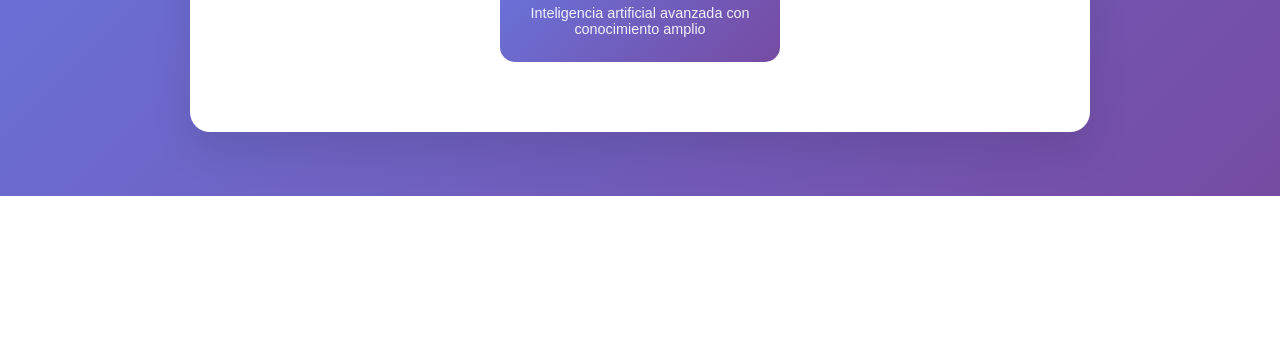
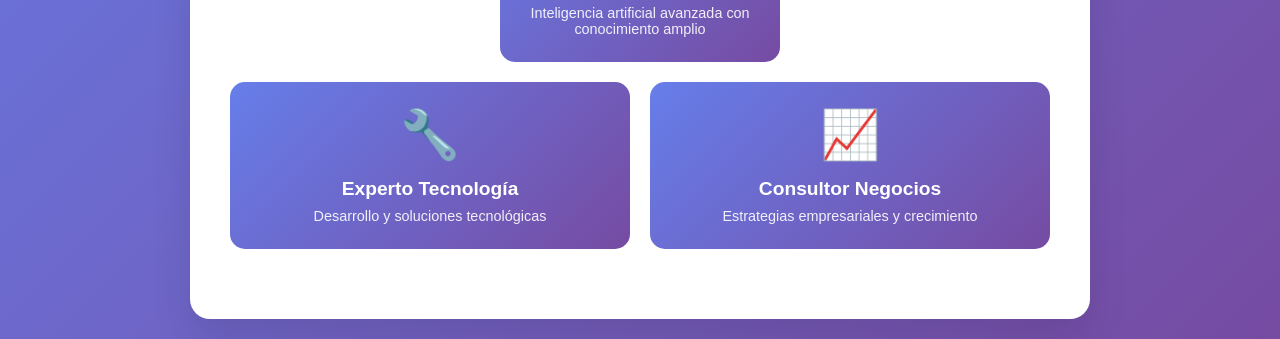
Before and after one commit to CbasLugo/sistema-agentes-ia, a plain HTML site: page index.html in a window 1280 px wide. Shown: the part 604-943 px from the top of the page. Before the commit the page ends 800 px from the top, so only its background shows below. Drawn offline with Linux system fonts and the light colour scheme.

Commit message:
Update index.html
JavaScript corregido

```diff
--- a/index.html
+++ b/index.html
@@ -225,6 +225,19 @@
                         <span class="icon">🧠</span>
                         <div class="title">IA Experta</div>
                         <div class="description">Inteligencia artificial avanzada con conocimiento amplio</div>
+
+                    </button>
+
+                    <button class="agent-card" onclick="consultarAgente('tecnologia')">
+                        <span class="icon">🔧</span>
+                        <div class="title">Experto Tecnología</div>
+                        <div class="description">Desarrollo y soluciones tecnológicas</div>
+                    </button>
+
+                    <button class="agent-card" onclick="consultarAgente('negocios')">
+                        <span class="icon">📈</span>
+                        <div class="title">Consultor Negocios</div>
+                        <div class="description">Estrategias empresariales y crecimiento</div>
                     </button>
                 </div>
             </div>
@@ -241,6 +254,8 @@
     </div>
 
     <script>
+        // JAVASCRIPT CORREGIDO - Reemplazar en tu HTML
+
         // Permitir enviar con Enter
         document.getElementById('pregunta').addEventListener('keypress', function(e) {
             if (e.key === 'Enter') {
@@ -257,12 +272,20 @@
                 return;
             }
 
+            // MAPEAR NOMBRES DE FRONTEND A BACKEND
+            let tipoBackend = tipo;
+            if (tipo === 'inmobiliario-smart') tipoBackend = 'inmobiliario';
+            if (tipo === 'financiero-smart') tipoBackend = 'financiero';
+            if (tipo === 'ia-real') tipoBackend = 'general';
+            // 'tecnologia' y 'negocios' se mantienen igual
+
             // Mostrar loading
             document.getElementById('loading').style.display = 'block';
             document.getElementById('resultado').style.display = 'none';
 
             try {
-                const response = await fetch(`https://sistema-agentes-ia.onrender.com/agente-${tipo}/${encodeURIComponent(pregunta)}`);
+                // URL CORREGIDA - SIN EL GUIÓN
+                const response = await fetch(`https://sistema-agentes-ia.onrender.com/agente/${tipoBackend}/${encodeURIComponent(pregunta)}`);
                 const data = await response.json();
 
                 // Ocultar loading
@@ -284,16 +307,22 @@
         }
 
         function mostrarRespuesta(data, tipo) {
+            // ICONOS COMPLETOS - TODOS LOS 5 AGENTES
             const iconos = {
                 'inmobiliario-smart': '🏠',
                 'financiero-smart': '💰',
-                'ia-real': '🧠'
+                'ia-real': '🧠',
+                'tecnologia': '🔧',
+                'negocios': '📈'
             };
 
+            // NOMBRES COMPLETOS - TODOS LOS 5 AGENTES
             const agentNames = {
                 'inmobiliario-smart': 'Consultor Inmobiliario',
                 'financiero-smart': 'Asesor Financiero',
-                'ia-real': 'IA Experta'
+                'ia-real': 'IA Experta',
+                'tecnologia': 'Experto Tecnología',
+                'negocios': 'Consultor Negocios'
             };
 
             let contenido = `
@@ -344,6 +373,3 @@
                 block: 'start'
             });
         }
-    </script>
-</body>
-</html>
```
